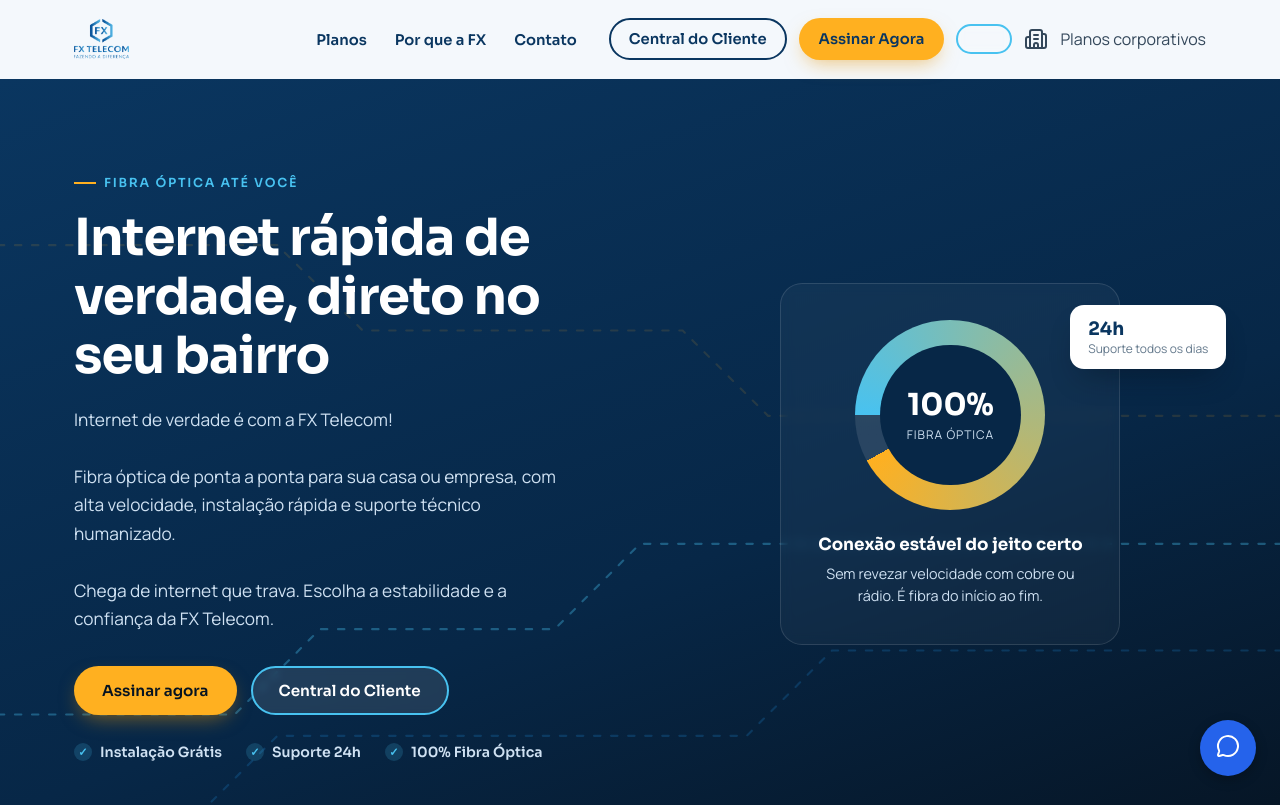
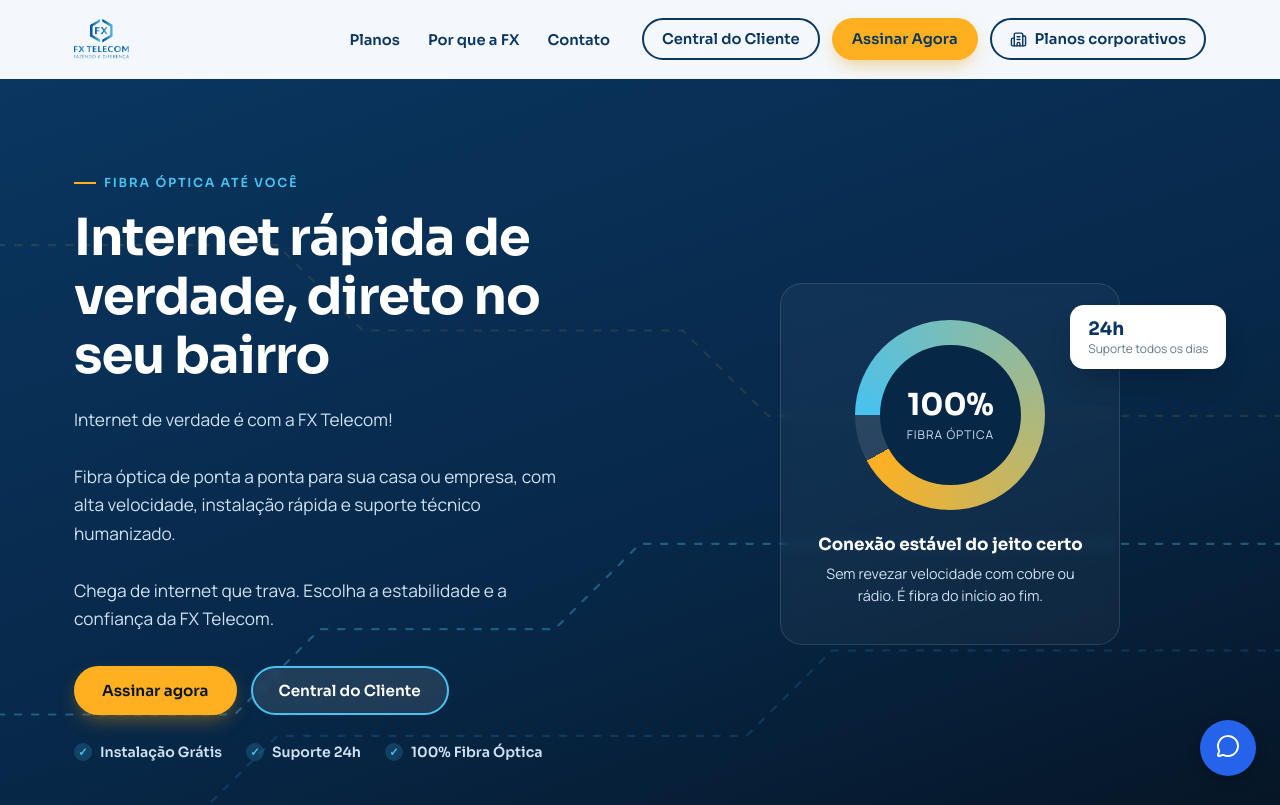
Before and after one commit to vitorgomes1306/fx-telecom, a React (Vite) app: page / in a window 1280 px wide. Shown: the top 805 px of the page. Built offline with nearby package versions, Linux system fonts and the light colour scheme.

Commit message:
Mudanças em clientes

```diff
--- a/src/components/Header.css
+++ b/src/components/Header.css
@@ -71,6 +71,12 @@
   gap: 12px;
 }
 
+.btn-corporation svg {
+  width: 17px;
+  height: 17px;
+  flex-shrink: 0;
+}
+
 .site-header__toggle {
   display: none;
   flex-direction: column;
--- a/src/components/Header.jsx
+++ b/src/components/Header.jsx
@@ -2,13 +2,12 @@ import { useEffect, useState } from 'react'
 import logo from '../assets/fx-logo.png'
 import { CONTACT } from '../data/config'
 import './Header.css'
-// importando lucide-react para usar o ícone de menu
 import { Building2 } from 'lucide-react'
 
 const NAV_LINKS = [
-  { label: 'Planos', href: '#planos' },
-  { label: 'Por que a FX', href: '#vantagens' },
-  { label: 'Contato', href: '#contato' },
+  { label: 'Planos', href: '/#planos' },
+  { label: 'Por que a FX', href: '/#vantagens' },
+  { label: 'Contato', href: '/#contato' },
 ]
 
 function Header() {
@@ -25,7 +24,7 @@ function Header() {
   return (
     <header className={`site-header ${scrolled ? 'is-scrolled' : ''}`}>
       <div className="container site-header__inner">
-        <a href="#topo" className="site-header__brand">
+        <a href="/#topo" className="site-header__brand">
           <img src={logo} alt="FX Telecom" />
         </a>
 
@@ -46,20 +45,17 @@ function Header() {
             >
               Central do Cliente
             </a>
-            <a href="#planos" className="btn btn-primary btn-sm">
+            <a href="/#planos" className="btn btn-primary btn-sm">
               Assinar Agora
             </a>
 
             <a
-              href={CONTACT.customerPortalUrl}
-              className="btn btn-outline-light btn-central-cliente"
-              id="central-cliente-link"
-            />
-
-             <Building2
-
-             /> Planos corporativos
-
+              href="/empresas"
+              className="btn btn-outline btn-sm btn-corporation"
+            >
+              <Building2 aria-hidden="true" />
+              Planos corporativos
+            </a>
           </div>
         </nav>
 
```
Also changed, not shown: 1 other file (tests, documents, lock files or other folders).
